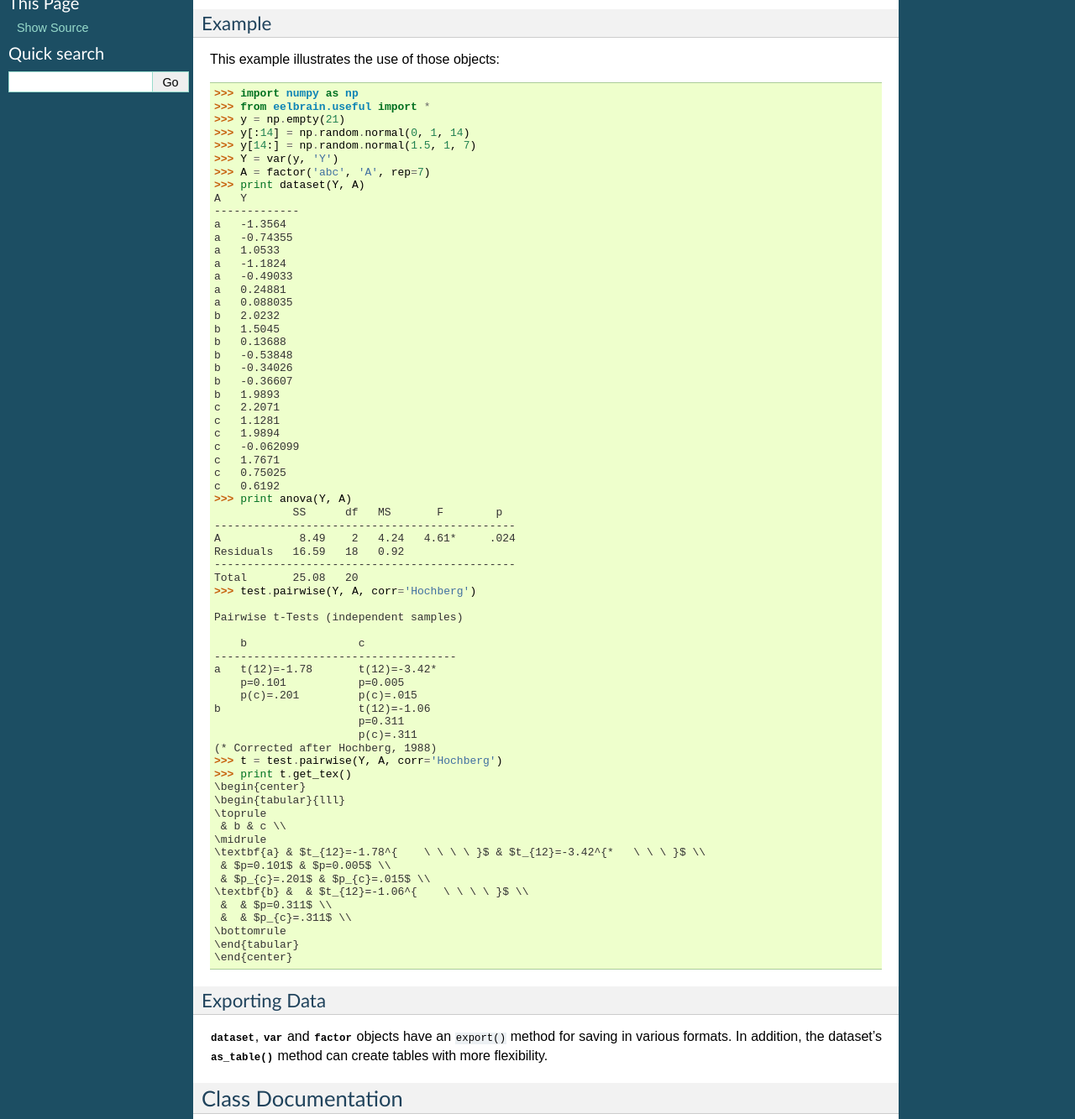
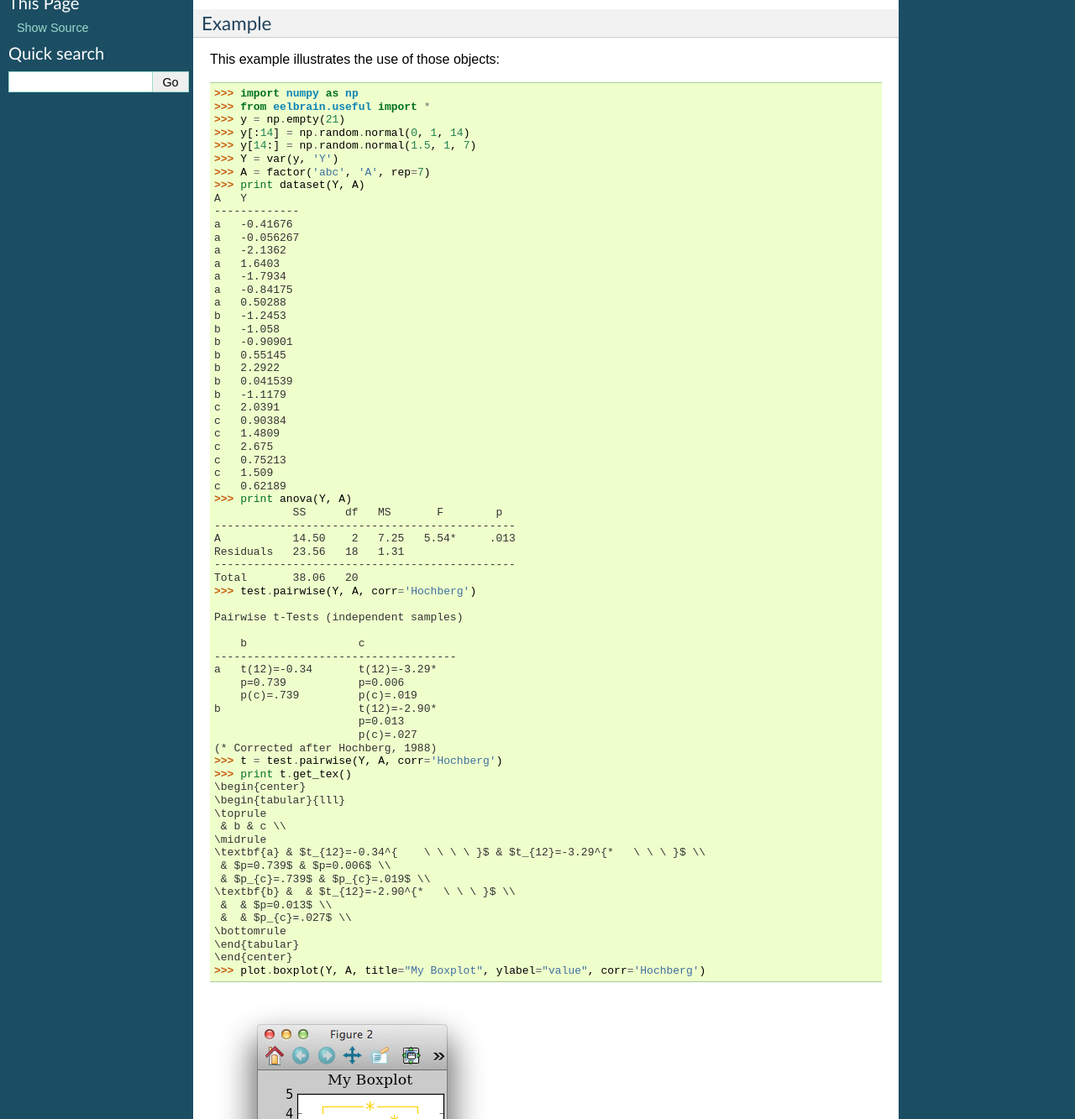
Before and after one commit to christianbrodbeck/Eelbrain, a Sphinx documentation site: the page built from doc/data-objects.rst, in a window 1280 px wide and 1400 px high, scrolled down 279 px, cut to the strip 0-1333 px from the top of the window. Shown: the whole strip at 84% size. Built offline with Sphinx 7.4.7, drawn with Linux system fonts in a browser that asks for light colours; formulas are drawn with MathJax 3.

Commit message:
DOC: statistics example expanded

```diff
--- a/doc/data-objects.rst
+++ b/doc/data-objects.rst
@@ -31,46 +31,46 @@ This example illustrates the use of those objects::
     >>> print dataset(Y, A)
     A   Y
     -------------
-    a   -1.3564
-    a   -0.74355
-    a   1.0533
-    a   -1.1824
-    a   -0.49033
-    a   0.24881
-    a   0.088035
-    b   2.0232
-    b   1.5045
-    b   0.13688
-    b   -0.53848
-    b   -0.34026
-    b   -0.36607
-    b   1.9893
-    c   2.2071
-    c   1.1281
-    c   1.9894
-    c   -0.062099
-    c   1.7671
-    c   0.75025
-    c   0.6192
+    a   -0.41676
+    a   -0.056267
+    a   -2.1362
+    a   1.6403
+    a   -1.7934
+    a   -0.84175
+    a   0.50288
+    b   -1.2453
+    b   -1.058
+    b   -0.90901
+    b   0.55145
+    b   2.2922
+    b   0.041539
+    b   -1.1179
+    c   2.0391
+    c   0.90384
+    c   1.4809
+    c   2.675
+    c   0.75213
+    c   1.509
+    c   0.62189
     >>> print anova(Y, A)
                 SS      df   MS       F        p
     ----------------------------------------------
-    A            8.49    2   4.24   4.61*     .024
-    Residuals   16.59   18   0.92
+    A           14.50    2   7.25   5.54*     .013
+    Residuals   23.56   18   1.31
     ----------------------------------------------
-    Total       25.08   20
+    Total       38.06   20
     >>> test.pairwise(Y, A, corr='Hochberg')
 
     Pairwise t-Tests (independent samples)
 
         b                 c
     -------------------------------------
-    a   t(12)=-1.78       t(12)=-3.42*
-        p=0.101           p=0.005
-        p(c)=.201         p(c)=.015
-    b                     t(12)=-1.06
-                          p=0.311
-                          p(c)=.311
+    a   t(12)=-0.34       t(12)=-3.29*
+        p=0.739           p=0.006
+        p(c)=.739         p(c)=.019
+    b                     t(12)=-2.90*
+                          p=0.013
+                          p(c)=.027
     (* Corrected after Hochberg, 1988)
     >>> t = test.pairwise(Y, A, corr='Hochberg')
     >>> print t.get_tex()
@@ -79,16 +79,18 @@ This example illustrates the use of those objects::
     \toprule
      & b & c \\
     \midrule
-    \textbf{a} & $t_{12}=-1.78^{    \ \ \ \ }$ & $t_{12}=-3.42^{*   \ \ \ }$ \\
-     & $p=0.101$ & $p=0.005$ \\
-     & $p_{c}=.201$ & $p_{c}=.015$ \\
-    \textbf{b} &  & $t_{12}=-1.06^{    \ \ \ \ }$ \\
-     &  & $p=0.311$ \\
-     &  & $p_{c}=.311$ \\
+    \textbf{a} & $t_{12}=-0.34^{    \ \ \ \ }$ & $t_{12}=-3.29^{*   \ \ \ }$ \\
+     & $p=0.739$ & $p=0.006$ \\
+     & $p_{c}=.739$ & $p_{c}=.019$ \\
+    \textbf{b} &  & $t_{12}=-2.90^{*   \ \ \ }$ \\
+     &  & $p=0.013$ \\
+     &  & $p_{c}=.027$ \\
     \bottomrule
     \end{tabular}
     \end{center}
+    >>> plot.boxplot(Y, A, title="My Boxplot", ylabel="value", corr='Hochberg')
 
+.. image:: _static/statistics-example.png
 
 
 Exporting Data
```
Also changed, not shown: doc/_static/statistics-example.png (added).
